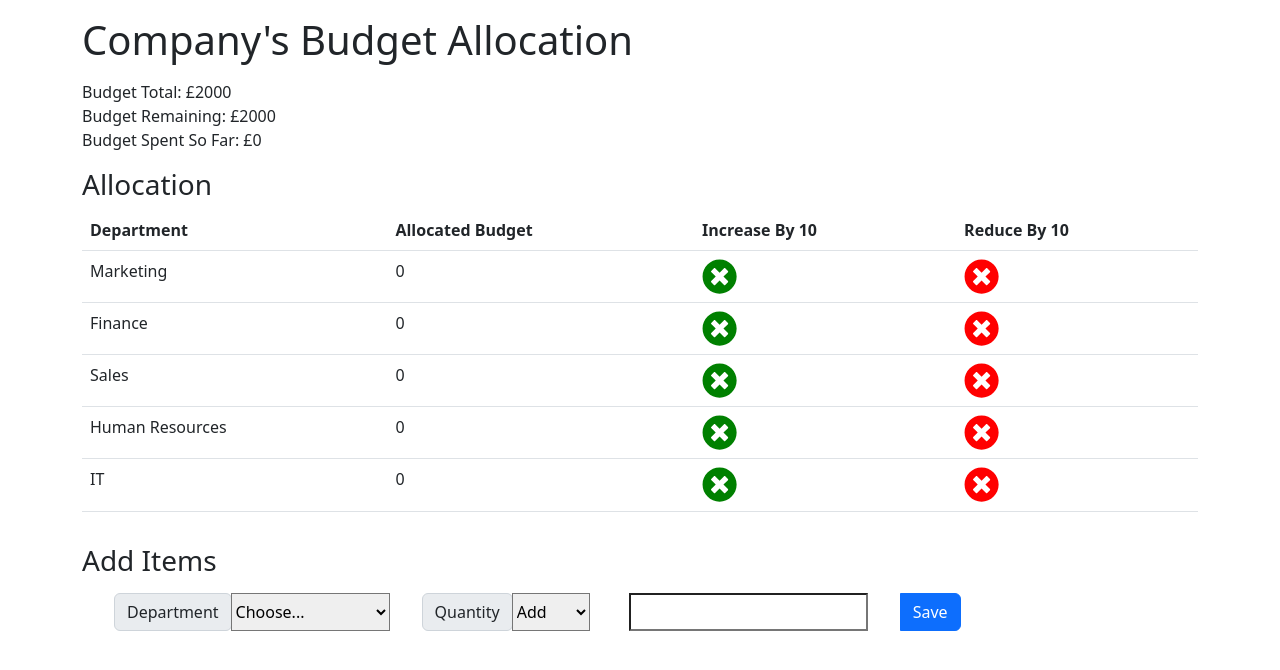
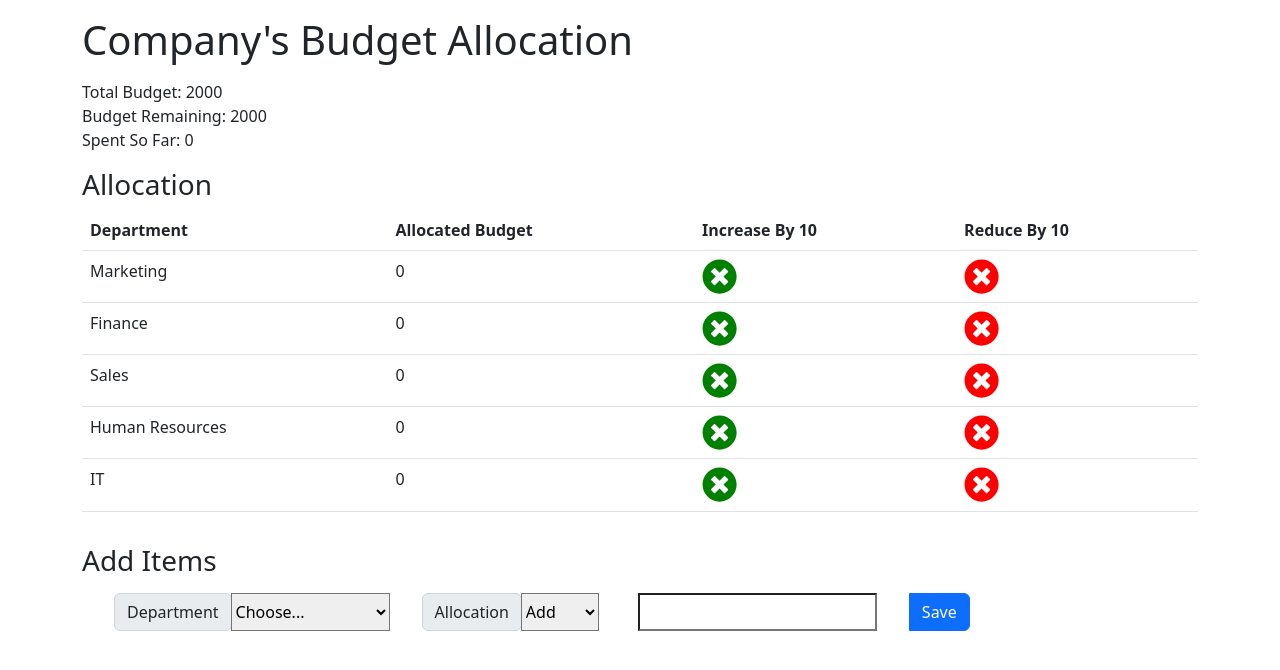
Before and after one commit to seattletravis/ejtos-react_budget_app, a React (Create React App) app: page / in a window 1280 px wide. Shown: the top 670 px of the page. Built offline with nearby package versions, Linux system fonts and the light colour scheme.

Commit message:
add budget total to app

```diff
--- a/src/App.js
+++ b/src/App.js
@@ -3,10 +3,10 @@ import 'bootstrap/dist/css/bootstrap.min.css';
 
 
 import { AppProvider } from './context/AppContext';
-import CartValue from './components/CartValue';
+// import CartValue from './components/CartValue';
 import ExpenseList from './components/ExpenseList';
 import ItemSelected from './components/ItemSelected';
-import Location from './components/Location';
+// import Location from './components/Location';
 import BudgetTotal from './components/BudgetTotal';
 
 const App = () => {
--- a/src/components/BudgetTotal.js
+++ b/src/components/BudgetTotal.js
@@ -1,18 +1,25 @@
-import React, { useState } from "react"
+import React, { useContext, useState } from "react"
+import { AppContext } from '../context/AppContext';
 
-const BudgetTotal = () => {
+const BudgetTotal = (props) => {
 
-    const budgetTotal = useState(2000)
-    const budgetRemaining = useState(2000)
-    const budgetSpent = useState(0)
+    const {expenses } = useContext(AppContext)
 
+    let spentSoFar = expenses.reduce((sum, expense)=>{
+        return sum + expense.quantity}, 0)
+
+    const [budgetTotal, setBudgetTotal] = useState(2000)
+    // const [budgetRemaining, setBudgetRemaining] = useState(0)
+    // const [budgetSpent, setBudgetSpent] = useState(0)
 
 
     return (
-        <div>
-            <div>Budget Total: £{budgetTotal}</div>
-            <div>Budget Remaining: £{budgetRemaining}</div>
-            <div>Budget Spent So Far: £{budgetSpent}</div>
+        <div className="budget">
+            <div>
+                <div>Total Budget: {budgetTotal}</div>
+                <div>Budget Remaining: {budgetTotal - spentSoFar}</div>
+                <div>Spent So Far: {spentSoFar}</div>
+            </div>
         </div>
     )
 }
--- a/src/components/ExpenseItem.js
+++ b/src/components/ExpenseItem.js
@@ -3,7 +3,7 @@ import { AppContext } from '../context/AppContext';
 import { FaTimesCircle } from 'react-icons/fa';
 
 const ExpenseItem = (props) => {
-    const { dispatch, Location} = useContext(AppContext);
+    const { dispatch } = useContext(AppContext);
 
     const handleAddTen = () => {
         const item = {
@@ -32,8 +32,6 @@ const ExpenseItem = (props) => {
         <tr>
             <td>{props.name}</td>
             <td>{props.quantity}</td>
-            {/* <td>{Location}{parseInt(props.unitprice)}</td> */}
-            {/* <td>{Location}{parseInt(props.quantity)*parseInt(props.unitprice)}</td> */}
             <td><FaTimesCircle size='2.2em' color="green" onClick={handleAddTen}></FaTimesCircle></td>
             <td><FaTimesCircle size='2.2em' color="red" onClick={handleRedTen}></FaTimesCircle></td>
         </tr>
--- a/src/components/ItemSelected.js
+++ b/src/components/ItemSelected.js
@@ -47,7 +47,7 @@ const ItemSelected = (props) => {
                   </select>
 
                     <div className="input-group-prepend" style={{ marginLeft: '2rem' }}>
-                <label className="input-group-text" htmlFor="inputGroupSelect02">Quantity</label>
+                <label className="input-group-text" htmlFor="inputGroupSelect02">Allocation</label>
                 </div>
                   <select className="custom-select" id="inputGroupSelect02" onChange={(event) => setAction(event.target.value)}>
                   <option defaultValue value="Add" name="Add">Add</option>
@@ -68,8 +68,7 @@ const ItemSelected = (props) => {
                         Save
                     </button>
                 </div>
-                </div>
-
+            </div>
         </div>
     );
 };
--- a/src/components/Location.js
+++ b/src/components/Location.js
@@ -2,7 +2,7 @@ import React, { useContext } from 'react';
 import { AppContext } from '../context/AppContext';
 
 const Location = () => {
-  const {dispatch } = useContext(AppContext);
+  const { dispatch } = useContext(AppContext);
 
     const changeLocation = (val)=>{
             dispatch({
--- a/src/context/AppContext.js
+++ b/src/context/AppContext.js
@@ -6,7 +6,7 @@ export const AppReducer = (state, action) => {
     switch (action.type) {
         case 'ADD_TEN':
             state.expenses.map((expense)=>{
-                if(expense.name ===action.payload.name){
+                if(expense.name === action.payload.name){
                     expense.quantity += 10
                 }
                 new_expenses.push(expense)
@@ -47,8 +47,6 @@ export const AppReducer = (state, action) => {
                 return {
                     ...state,
                 };
-
-
 
             case 'RED_QUANTITY':
                 state.expenses.map((expense)=>{
```
